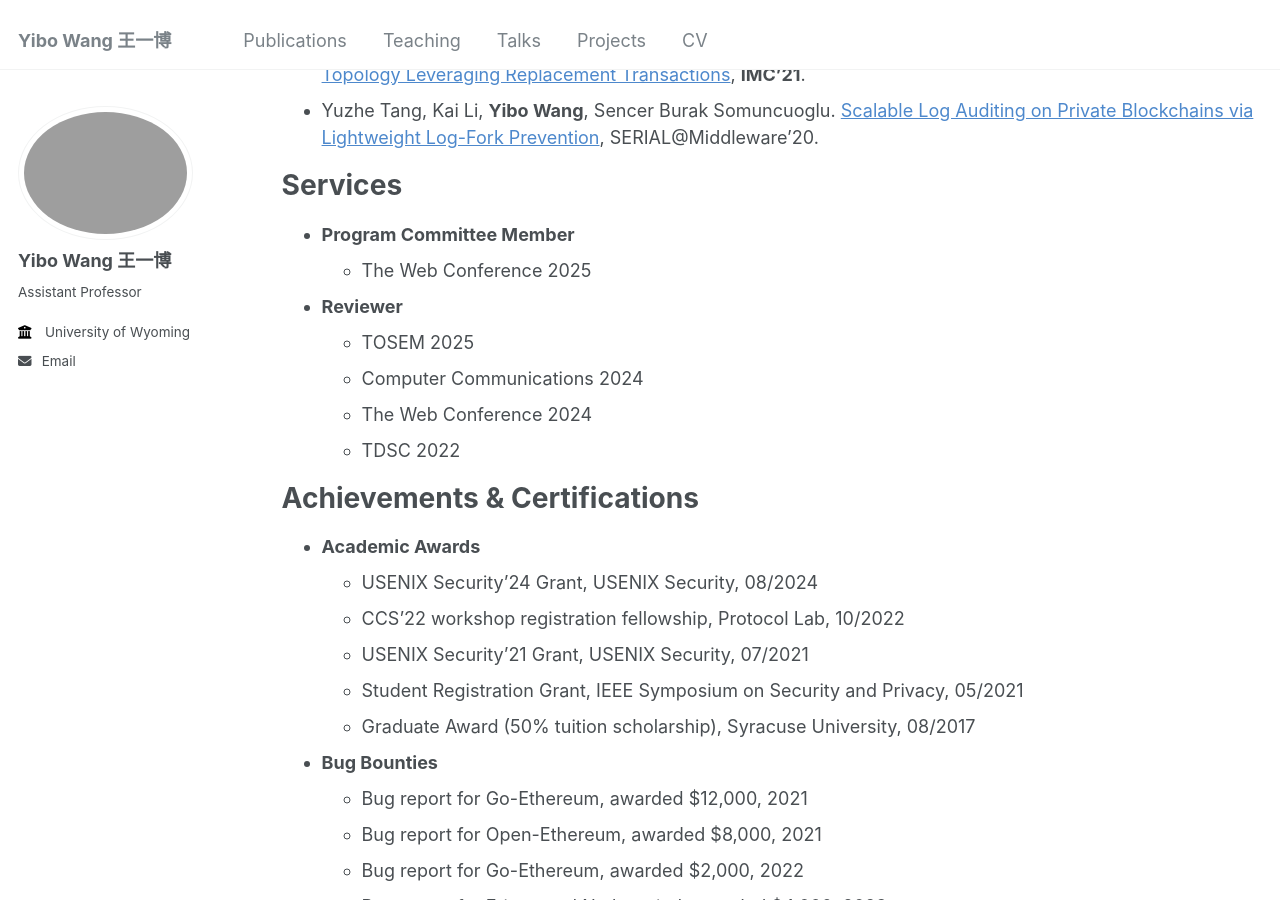
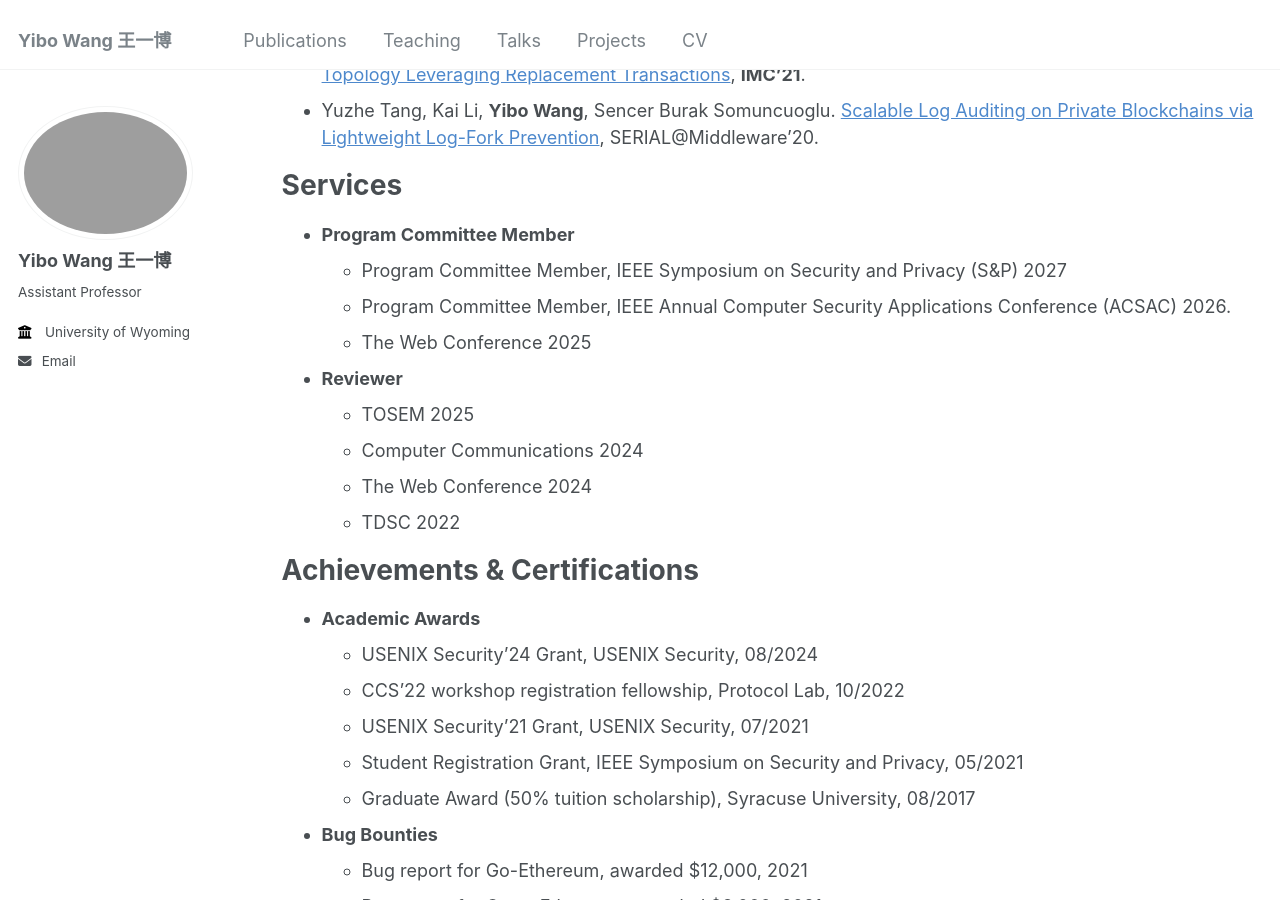
Before and after one commit to wangyibo0308/wangyibo0308.github.io, a Jekyll site: the page built from _pages/about.md, in a window 1280 px wide and 900 px high, scrolled down 1106 px. Built offline with Jekyll 4.4.1, drawn with Linux system fonts in a browser that asks for light colours.

Commit message:
Update about.md

```diff
--- a/_pages/about.md
+++ b/_pages/about.md
@@ -37,6 +37,8 @@ Publications
 Services
 ======
 - **Program Committee Member**
+  - Program Committee Member, IEEE Symposium on Security and Privacy (S&P) 2027
+  - Program Committee Member, IEEE Annual Computer Security Applications Conference (ACSAC) 2026.
   - The Web Conference 2025
 - **Reviewer**
   - TOSEM 2025
```
